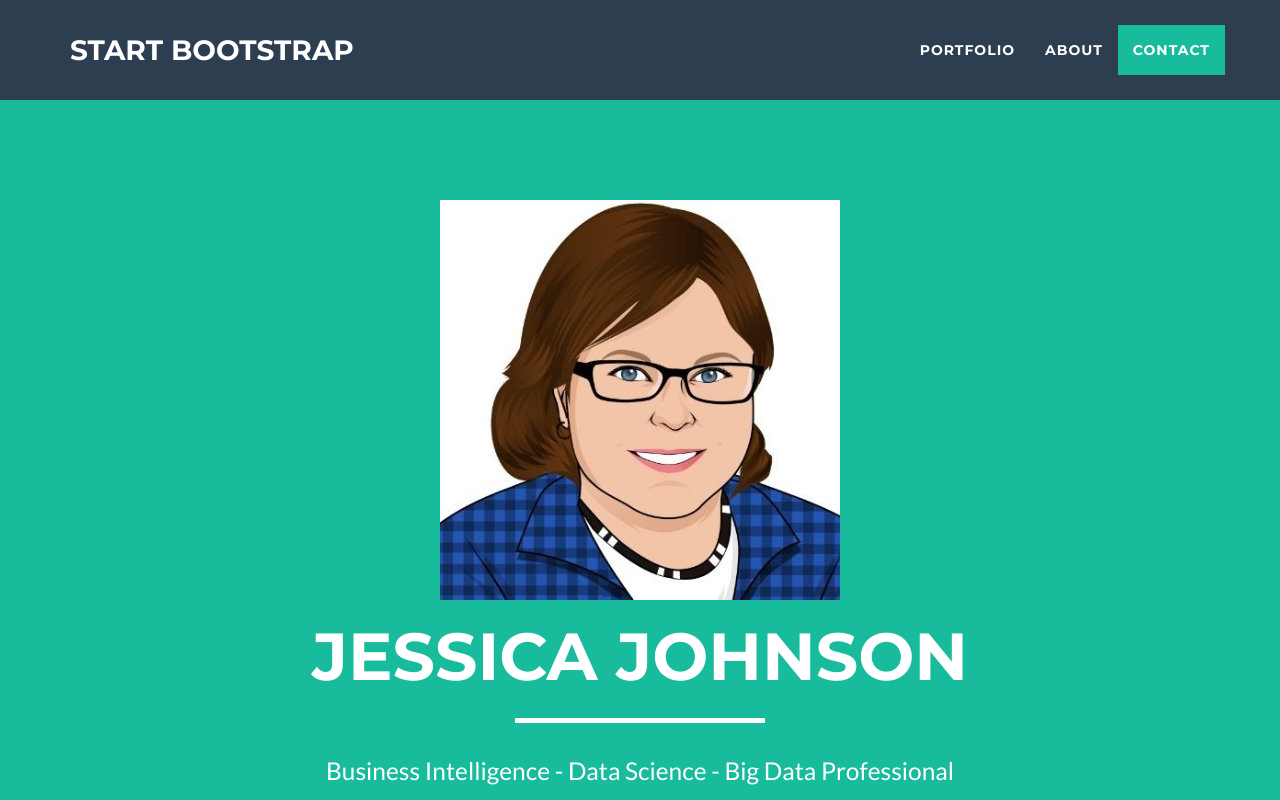
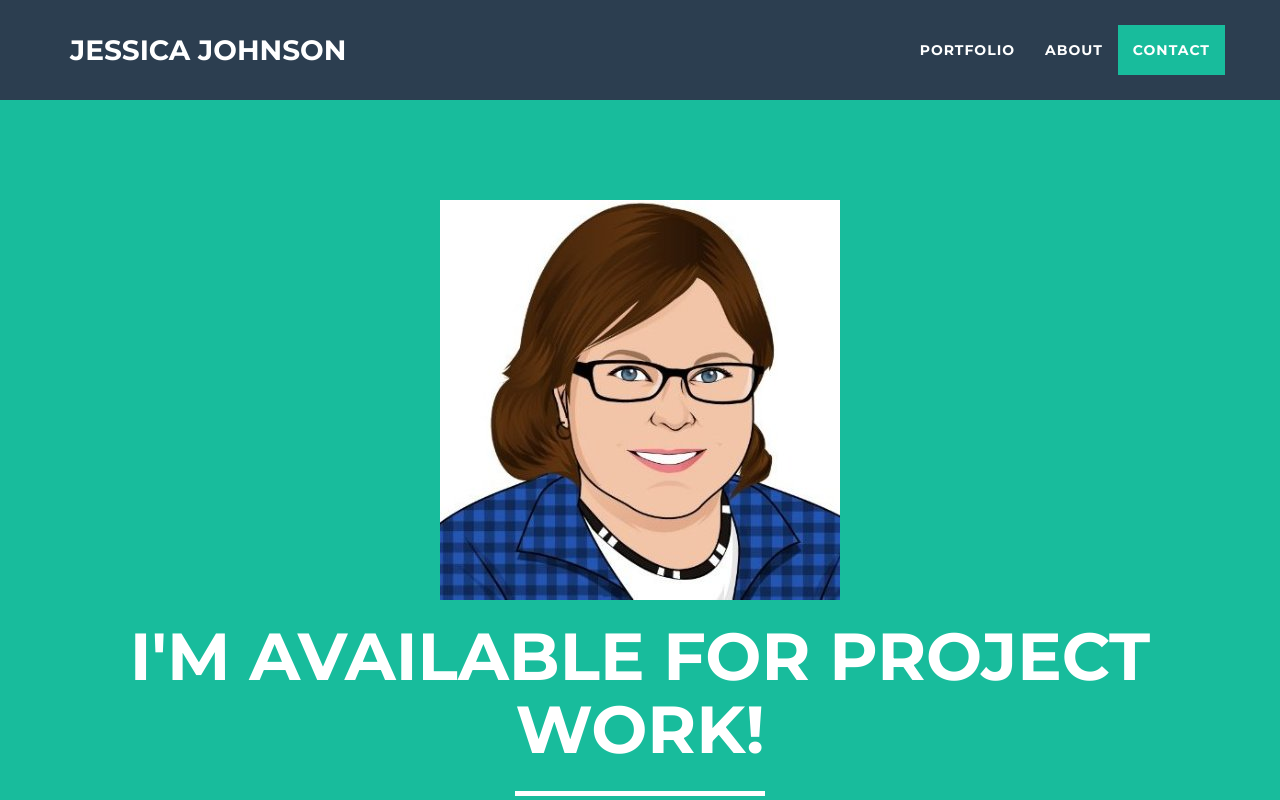
Before and after one commit to sqldataninja-gh-pages/old-portfolio, a website: page index.html in a window 1280 px wide. Shown: the top 800 px of the page. Drawn offline with nearby package versions, Linux system fonts and the light colour scheme.

Commit message:
continued changes

```diff
--- a/index.html
+++ b/index.html
@@ -42,7 +42,7 @@
                 <button type="button" class="navbar-toggle" data-toggle="collapse" data-target="#bs-example-navbar-collapse-1">
                     <span class="sr-only">Toggle navigation</span> Menu <i class="fa fa-bars"></i>
                 </button>
-                <a class="navbar-brand" href="#page-top">Start Bootstrap</a>
+                <a class="navbar-brand" href="#page-top">Jessica Johnson</a>
             </div>
 
             <!-- Collect the nav links, forms, and other content for toggling -->
@@ -74,7 +74,7 @@
                 <div class="col-lg-12">
                     <img class="img-responsive" src="img/me.jpg" alt="">
                     <div class="intro-text">
-                        <h1 class="name">Jessica Johnson</h1>
+                        <h1 class="name">I'm Available for Project Work!</h1>
                         <hr class="star-light">
                         <span class="skills">Business Intelligence - Data Science - Big Data Professional</span>
                     </div>
```
